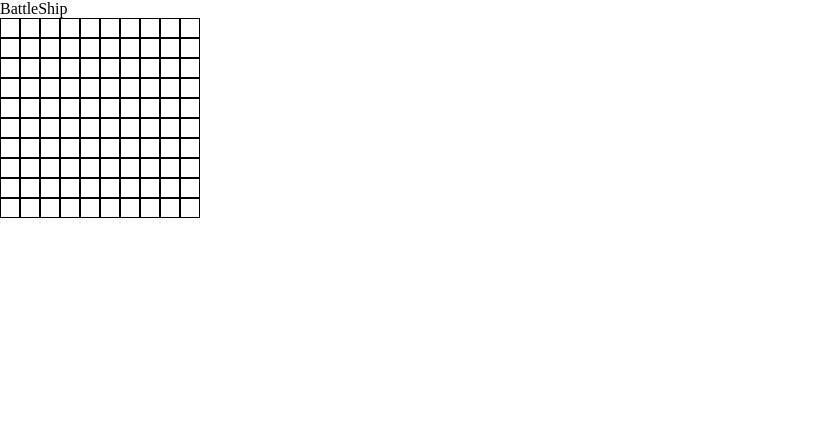
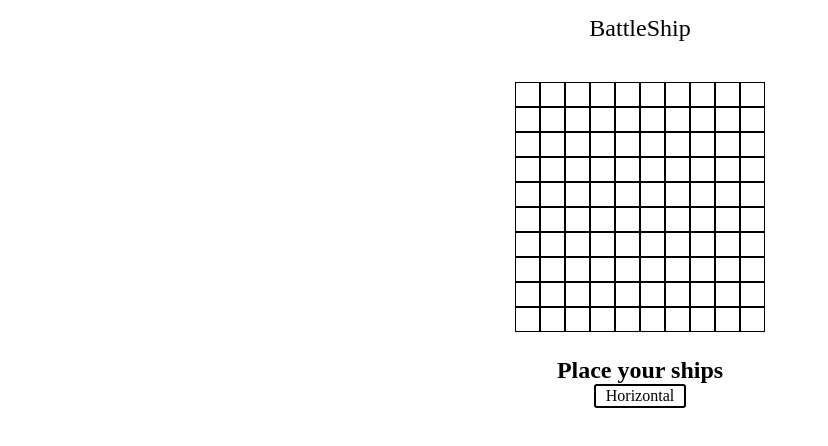
Before and after one commit to nickfrahm/Battleship, a website built with webpack: page dist/index.html in a window 1280 px wide. Shown: the whole page, without its empty margins (0-828 px from the left). Built offline with nearby package versions, Linux system fonts and the light colour scheme.

Commit message:
continuing UI work

```diff
--- a/src/Player.js
+++ b/src/Player.js
@@ -1,4 +1,4 @@
-export const Player = (gameBoard) => {
+export const Player = (name, gameBoard) => {
   let _turn = false;
   return {
     board: gameBoard,
@@ -8,5 +8,6 @@ export const Player = (gameBoard) => {
     toggleTurn: function () {
       _turn = !_turn;
     },
+    name: name,
   };
 };
--- a/src/UI.js
+++ b/src/UI.js
@@ -1,4 +1,4 @@
-let len = 2;
+let orientation = 'horizontal';
 
 function removeAllChildNodes(parent) {
   while (parent.firstChild) {
@@ -7,18 +7,24 @@ function removeAllChildNodes(parent) {
 }
 
 export const initEventListeners = () => {
-  //
+  // if needed?
 };
 
 export const placeShipsPage = () => {
   removeAllChildNodes(document.querySelector('main'));
+  let banner = document.createElement('h2');
+  banner.id = 'banner';
+  banner.textContent = 'Place your ships';
+  document.querySelector('.wrapper').appendChild(banner);
   createBoard('Player', 10, document.querySelector('main'));
+  document.querySelector('.wrapper').appendChild(vertHorizBtn());
 };
 
 export const createBoard = (name, length, parent) => {
   let boardContainer = document.createElement('div');
   boardContainer.classList.add('board-container');
   boardContainer.id = `${name}-board`;
+  boardContainer.addEventListener('mouseover', showShipPlacement);
 
   for (let i = 0; i < length; i++) {
     for (let j = 0; j < length; j++) {
@@ -26,8 +32,6 @@ export const createBoard = (name, length, parent) => {
       let col = j;
       let boardTile = document.createElement('p');
       boardTile.className = 'tile';
-      boardTile.addEventListener('mouseover', showShipPlacement);
-      boardTile.len = len;
       boardTile.id = row.toString() + col.toString();
       boardContainer.appendChild(boardTile);
     }
@@ -37,14 +41,20 @@ export const createBoard = (name, length, parent) => {
 };
 
 export const showShipPlacement = (e) => {
-  let shipUI = document.createElement('div');
-  shipUI.className('ship-tile-container');
+  //
+};
 
-  for (let i = 0; i < e.currentTarget.len; i++) {
-    let shipTile = document.createElement('p');
-    shipTile.classList.add('tile', 'ship-tile');
-    shipUI.appendChild(shipTile);
-  }
+export const vertHorizBtn = () => {
+  const btn = document.createElement('div');
+  btn.className = 'vertHorizBtn';
+  btn.id = 'vertHorizBtn';
+  btn.textContent = 'Horizontal';
 
-  return shipUI;
+  //to do: add functionality
+
+  return btn;
 };
+
+export const changeOrientation = () => {
+  //
+};
--- a/src/index.js
+++ b/src/index.js
@@ -1,5 +1,11 @@
 import { placeShipsPage } from './UI';
+import { Gameboard } from './Gameboard';
+import { Ship } from './Ship';
+import { Game } from './Game';
+import { Player } from './Player';
 
 document.addEventListener('DOMContentLoaded', () => {
+  let playerBoard = Gameboard(10);
+  let player = Player('Player', playerBoard);
   placeShipsPage();
 });
```
Also changed, not shown: dist/index.html, dist/main.js, dist/style.css.
